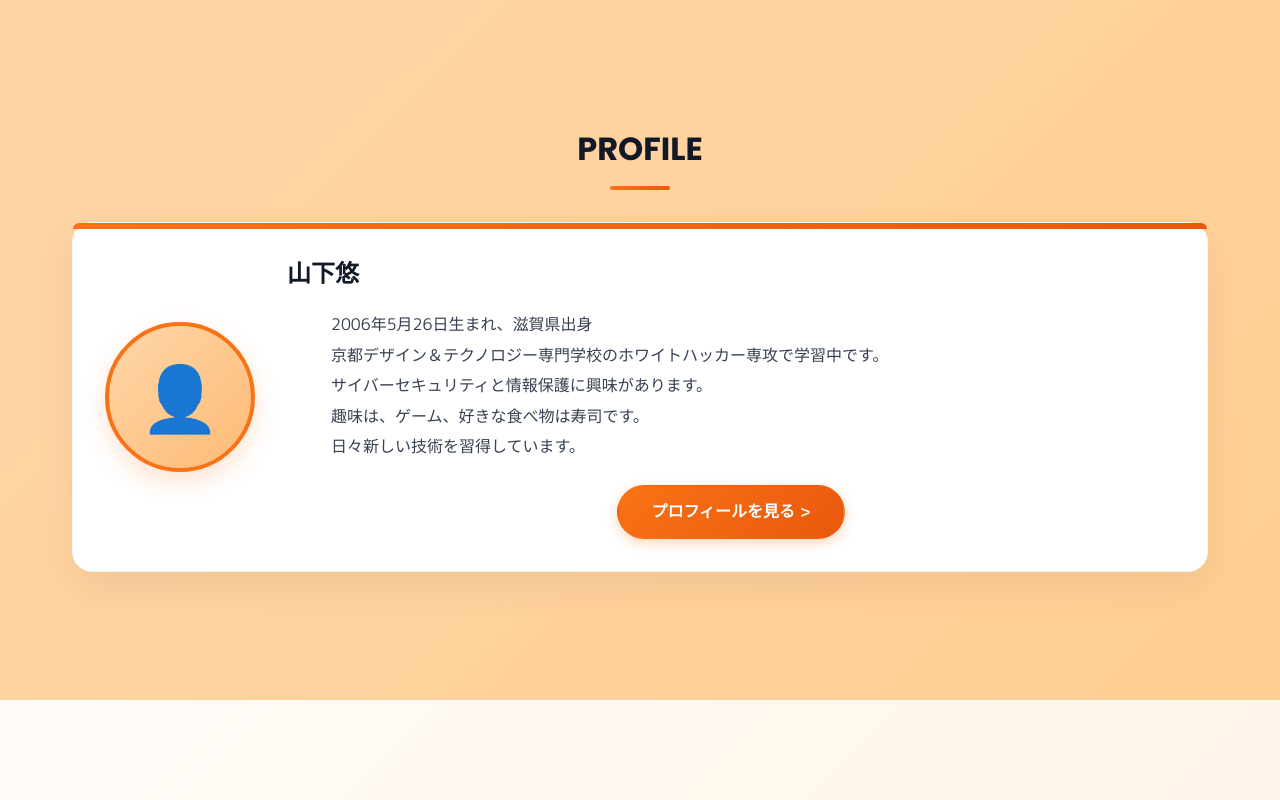
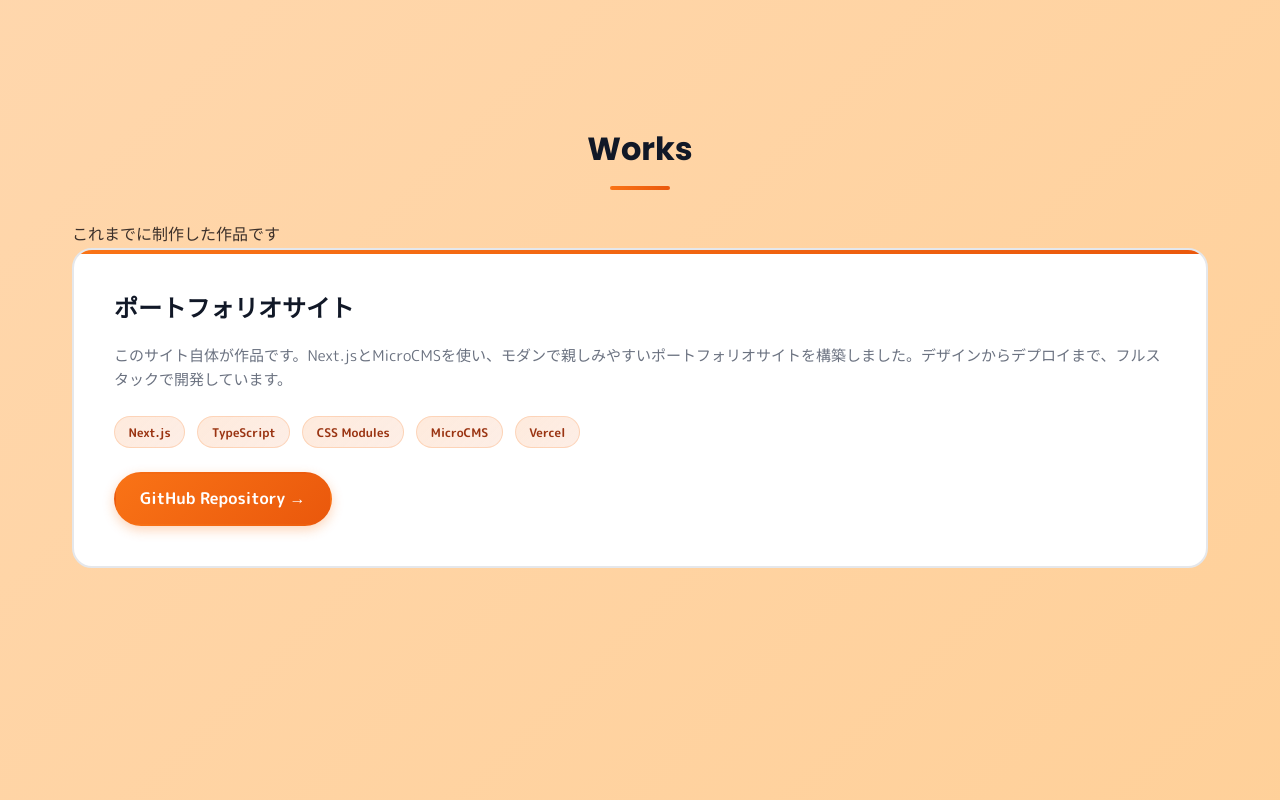
Before and after one commit to hattayu-05/react-next-portfolio, a Next.js app: page / in a window 1280 px wide. Shown: the part 1200-2000 px from the top of the page. Built offline with nearby package versions, Linux system fonts and the light colour scheme; no server answers.

Commit message:
Worksセクションを追加、ポートフォリオサイト自体を実績として掲載

```diff
--- a/app/page.module.css
+++ b/app/page.module.css
@@ -584,3 +584,94 @@
     grid-template-columns: 1fr;
   }
 }
+/* Works Section */
+.worksGrid {
+  display: grid;
+  grid-template-columns: repeat(auto-fit, minmax(350px, 1fr));
+  gap: 2.5rem;
+}
+
+.workCard {
+  padding: 2.5rem;
+  background: #ffffff;
+  border: 2px solid #e5e7eb;
+  border-radius: 20px;
+  transition: all 0.3s ease;
+  position: relative;
+  overflow: hidden;
+}
+
+.workCard::before {
+  content: "";
+  position: absolute;
+  top: 0;
+  left: 0;
+  width: 100%;
+  height: 4px;
+  background: linear-gradient(90deg, #f97316, #ea580c);
+}
+
+.workCard:hover {
+  border-color: #fed7aa;
+  box-shadow: 0 16px 30px rgba(249, 115, 22, 0.16);
+  transform: translateY(-4px);
+}
+
+.workContent {
+  position: relative;
+}
+
+.workTitle {
+  font-size: 1.5rem;
+  font-weight: 700;
+  margin-bottom: 1rem;
+  color: #111827;
+}
+
+.workDescription {
+  color: #6b7280;
+  line-height: 1.6;
+  margin-bottom: 1.5rem;
+  font-size: 0.9375rem;
+}
+
+.workTechs {
+  display: flex;
+  flex-wrap: wrap;
+  gap: 0.75rem;
+  margin-bottom: 1.5rem;
+}
+
+.tech {
+  display: inline-block;
+  padding: 0.35rem 0.85rem;
+  background: linear-gradient(
+    135deg,
+    rgba(249, 115, 22, 0.15),
+    rgba(234, 88, 12, 0.1)
+  );
+  color: #9a3412;
+  border-radius: 9999px;
+  font-size: 0.75rem;
+  font-weight: 600;
+  border: 1px solid rgba(249, 115, 22, 0.2);
+}
+
+.workLink {
+  display: inline-block;
+  padding: 0.75rem 1.5rem;
+  background: linear-gradient(135deg, #f97316 0%, #ea580c 100%);
+  color: white;
+  text-decoration: none;
+  border-radius: 9999px;
+  font-weight: 600;
+  transition: all 0.3s ease;
+  border: 2px solid transparent;
+  box-shadow: 0 4px 12px rgba(249, 115, 22, 0.3);
+}
+
+.workLink:hover {
+  transform: translateY(-2px);
+  box-shadow: 0 8px 20px rgba(249, 115, 22, 0.4);
+  background: linear-gradient(135deg, #ea580c 0%, #d97706 100%);
+}
--- a/app/page.tsx
+++ b/app/page.tsx
@@ -73,6 +73,36 @@ export default function Home() {
 
       <section className={styles.section}>
         <div className={styles.container}>
+          <h2 className={styles.sectionTitle}>Works</h2>
+          <p className={styles.description}>これまでに制作した作品です</p>
+          <div className={styles.worksGrid}>
+            <div className={styles.workCard}>
+              <div className={styles.workContent}>
+                <h3 className={styles.workTitle}>ポートフォリオサイト</h3>
+                <p className={styles.workDescription}>
+                  このサイト自体が作品です。Next.jsとMicroCMSを使い、モダンで親しみやすいポートフォリオサイトを構築しました。デザインからデプロイまで、フルスタックで開発しています。
+                </p>
+                <div className={styles.workTechs}>
+                  <span className={styles.tech}>Next.js</span>
+                  <span className={styles.tech}>TypeScript</span>
+                  <span className={styles.tech}>CSS Modules</span>
+                  <span className={styles.tech}>MicroCMS</span>
+                  <span className={styles.tech}>Vercel</span>
+                </div>
+                <a
+                  href="https://github.com/hattayu-05/react-next-portfolio"
+                  className={styles.workLink}
+                >
+                  GitHub Repository →
+                </a>
+              </div>
+            </div>
+          </div>
+        </div>
+      </section>
+
+      <section className={styles.section}>
+        <div className={styles.container}>
           <h2 className={styles.sectionTitle}>PROFILE</h2>
           <div className={styles.profile}>
             <div className={styles.profileImage}>
```
Also changed, not shown: app/skill/page.tsx (+11 -5 lines).
